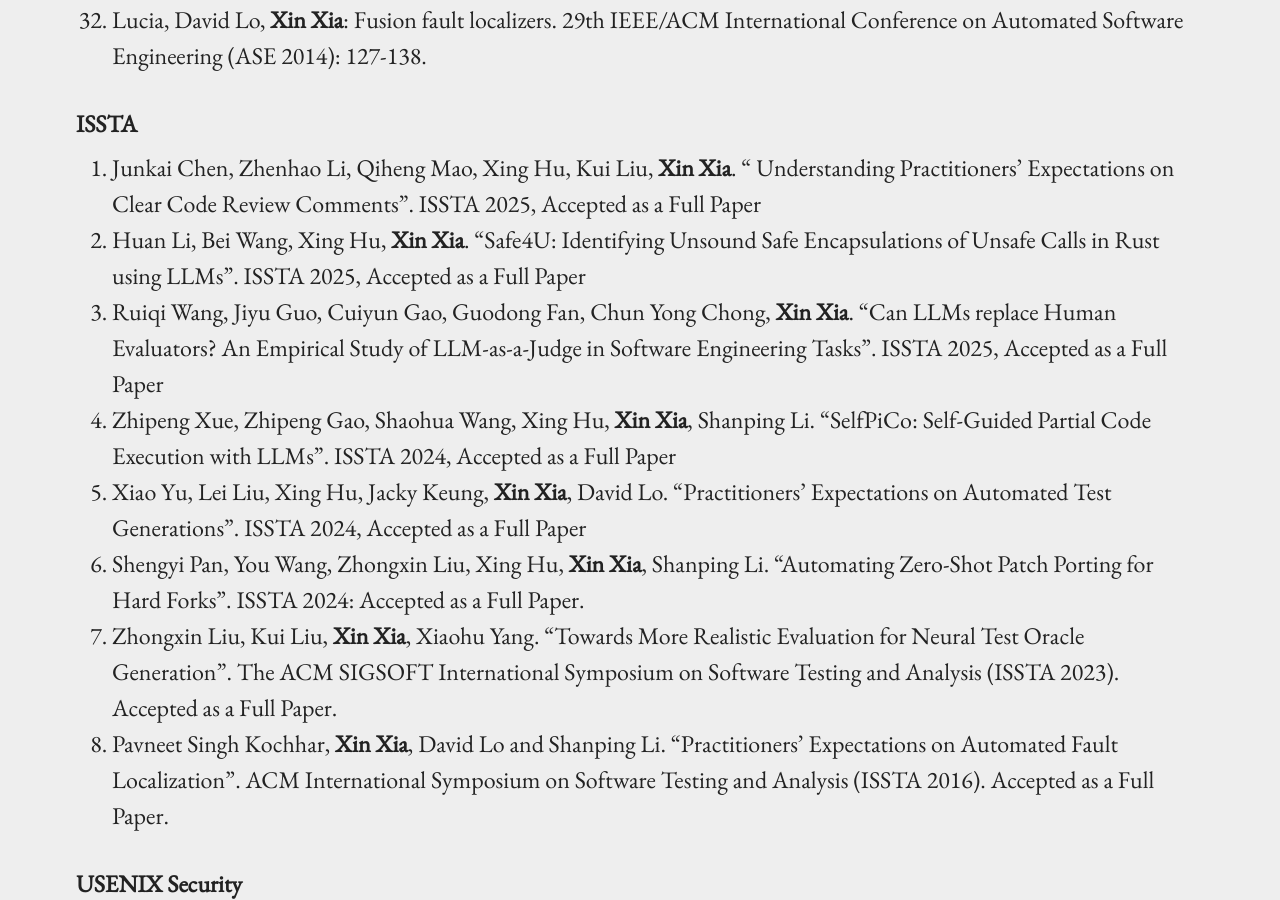
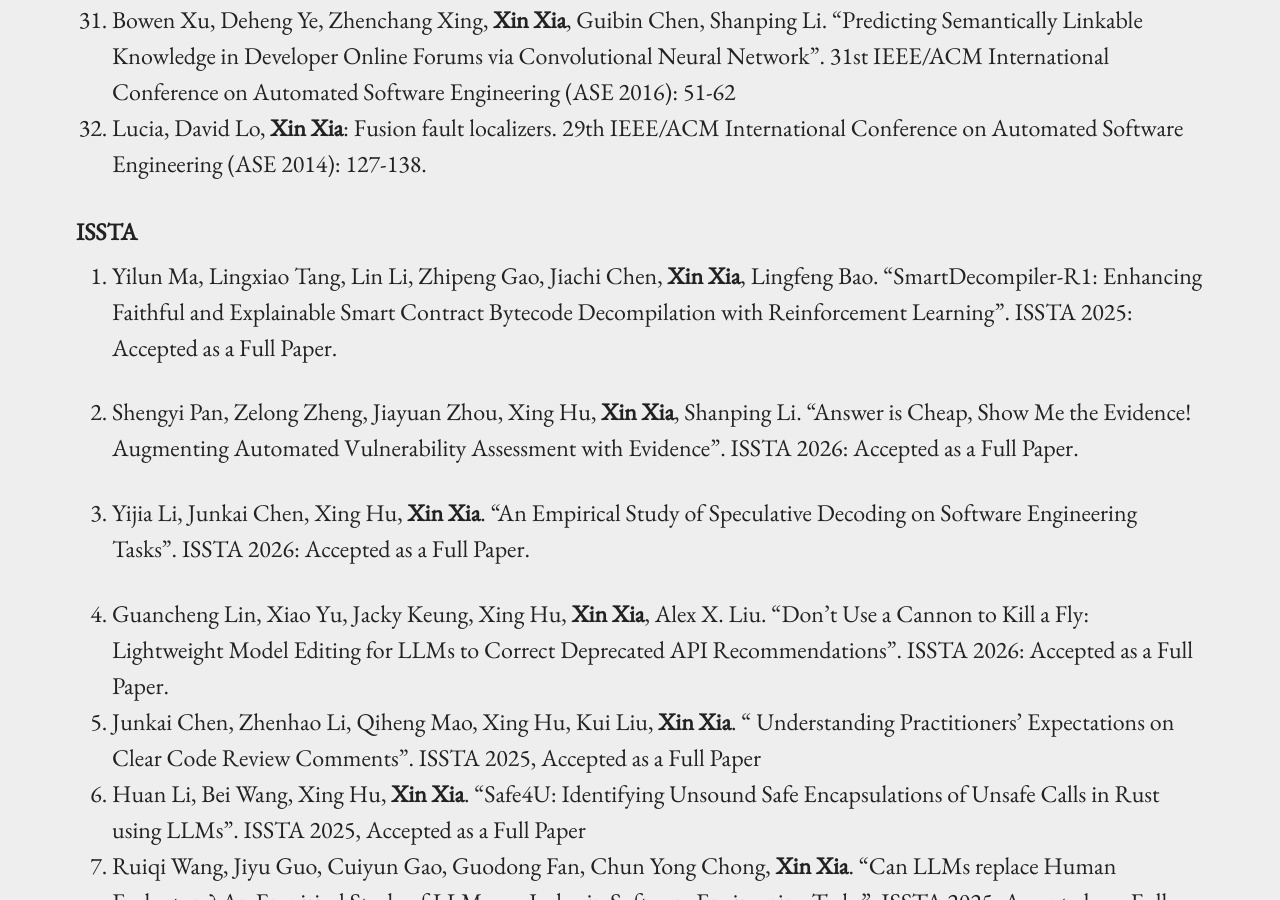
Before and after one commit to xin-xia/xin-xia.github.io, a Jekyll site: the page built from index.md, in a window 1280 px wide and 900 px high, scrolled down 19041 px. Built offline with Jekyll 4.4.1, drawn with Linux system fonts in a browser that asks for light colours; some of the changed text lies outside the part shown.

Commit message:
Update index.md

```diff
--- a/index.md
+++ b/index.md
@@ -86,6 +86,7 @@ Case Study of Code Clone Detection and Defect Prediction". IEEE Transactions on
  <strong>(TSE Featured Paper on October 2016 issue.)</strong>     <br />
 
 #### ACM Transactions on Software Engineering and Methodology
+1. Tingwei Zhu, Zhongzhen Wen, Shangqing Liu, Yi Li, Tian Zhang, <strong>Xin Xia</strong>. "Assessing the Capability of LLMs for Deprecated API Usage Updating from Natural Language Descriptions". In ACM Transactions on Software Engineering and Methodology (TOSEM), Accepted <br />
 1. Feifei Niu, Chuanyi Li, Haosheng Zuo, Jionghan Wu, <strong>Xin Xia</strong>. "Feature Request Analysis and Processing: Tasks, Techniques, and Trends". In ACM Transactions on Software Engineering and Methodology (TOSEM), Accepted <br />
 1. Zirui Chen, Xing Hu, <strong>Xin Xia</strong>, Xiaohu Yang.  "Every Maintenance Has Its Exemplar: The Future of Software Maintenance through Migration". In ACM Transactions on Software Engineering and Methodology (TOSEM), Accepted <br />
 1. Junwei Zhang, Xing Hu, Cuiyun Gao, <strong>Xin Xia</strong>, Shanping Li.  "Enhancing Automated Unit Test Generation with Large Language Models: A Strategic Research Agenda". In ACM Transactions on Software Engineering and Methodology (TOSEM), Accepted <br />
@@ -252,7 +253,16 @@ Case Study of Code Clone Detection and Defect Prediction". IEEE Transactions on
 
 
 #### ISSTA
+1. Yilun Ma, Lingxiao Tang, Lin Li, Zhipeng Gao, Jiachi Chen, <strong>Xin Xia</strong>, Lingfeng Bao.  "SmartDecompiler-R1: Enhancing Faithful and Explainable Smart Contract Bytecode Decompilation with Reinforcement Learning". ISSTA 2025: Accepted as a Full Paper.  <br/>
 
+
+
+1. Shengyi Pan, Zelong Zheng, Jiayuan Zhou, Xing Hu, <strong>Xin Xia</strong>, Shanping Li. "Answer is Cheap, Show Me the Evidence! Augmenting Automated Vulnerability Assessment with Evidence". ISSTA 2026: Accepted as a Full Paper.  <br/>
+
+
+1. Yijia Li, Junkai Chen, Xing Hu, <strong>Xin Xia</strong>. "An Empirical Study of Speculative Decoding on Software Engineering Tasks". ISSTA 2026: Accepted as a Full Paper.  <br/>
+
+1. Guancheng Lin, Xiao Yu, Jacky Keung, Xing Hu, <strong>Xin Xia</strong>, Alex X. Liu.  "Don’t Use a Cannon to Kill a Fly: Lightweight Model Editing for LLMs to Correct Deprecated API Recommendations". ISSTA 2026: Accepted as a Full Paper.  <br/>
 1. Junkai Chen, Zhenhao Li, Qiheng Mao, Xing Hu, Kui Liu,  <strong>Xin Xia</strong>. " Understanding Practitioners’ Expectations on Clear Code Review Comments". ISSTA 2025, Accepted as a Full Paper <br />
 1. Huan Li, Bei Wang, Xing Hu,  <strong>Xin Xia</strong>. "Safe4U: Identifying Unsound Safe Encapsulations of Unsafe Calls in Rust using LLMs". ISSTA 2025, Accepted as a Full Paper <br />
 1.  Ruiqi Wang, Jiyu Guo, Cuiyun Gao, Guodong Fan, Chun Yong Chong, <strong>Xin Xia</strong>. "Can LLMs replace Human Evaluators? An Empirical Study of LLM-as-a-Judge in Software Engineering Tasks". ISSTA 2025, Accepted as a Full Paper <br />
```
